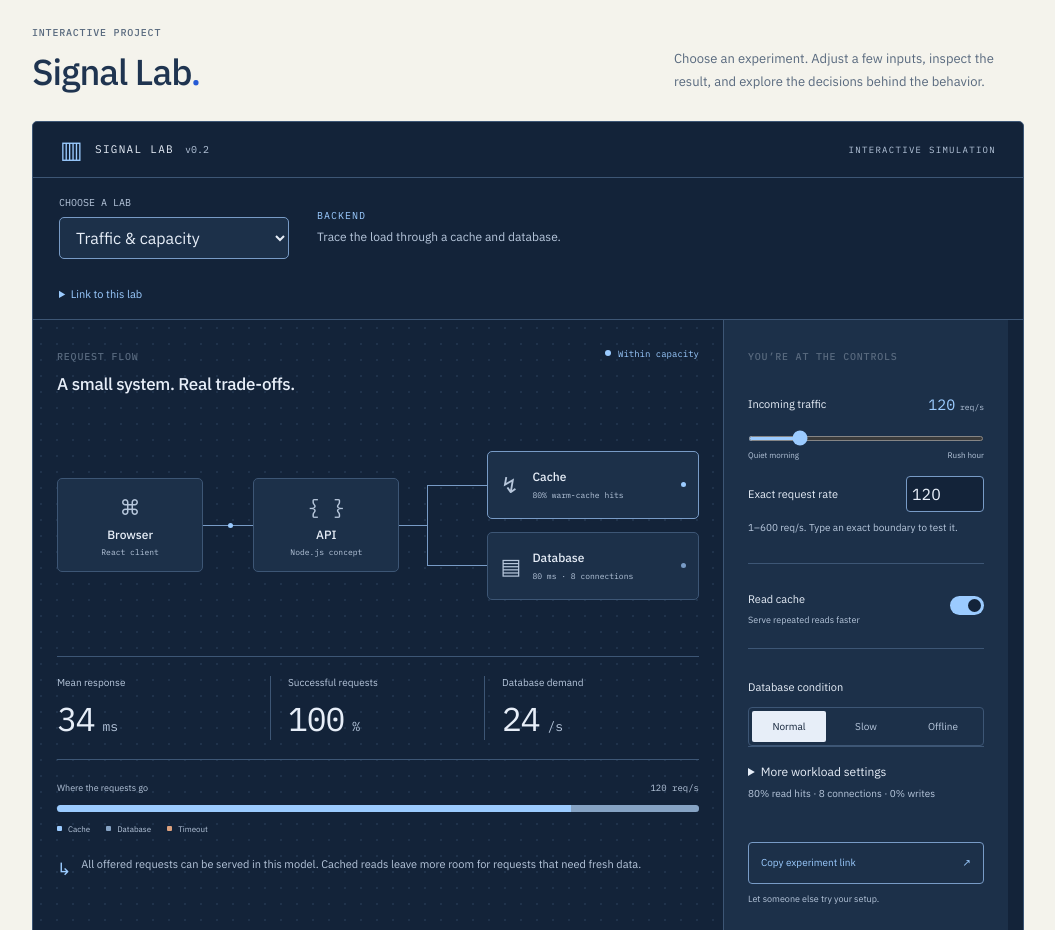
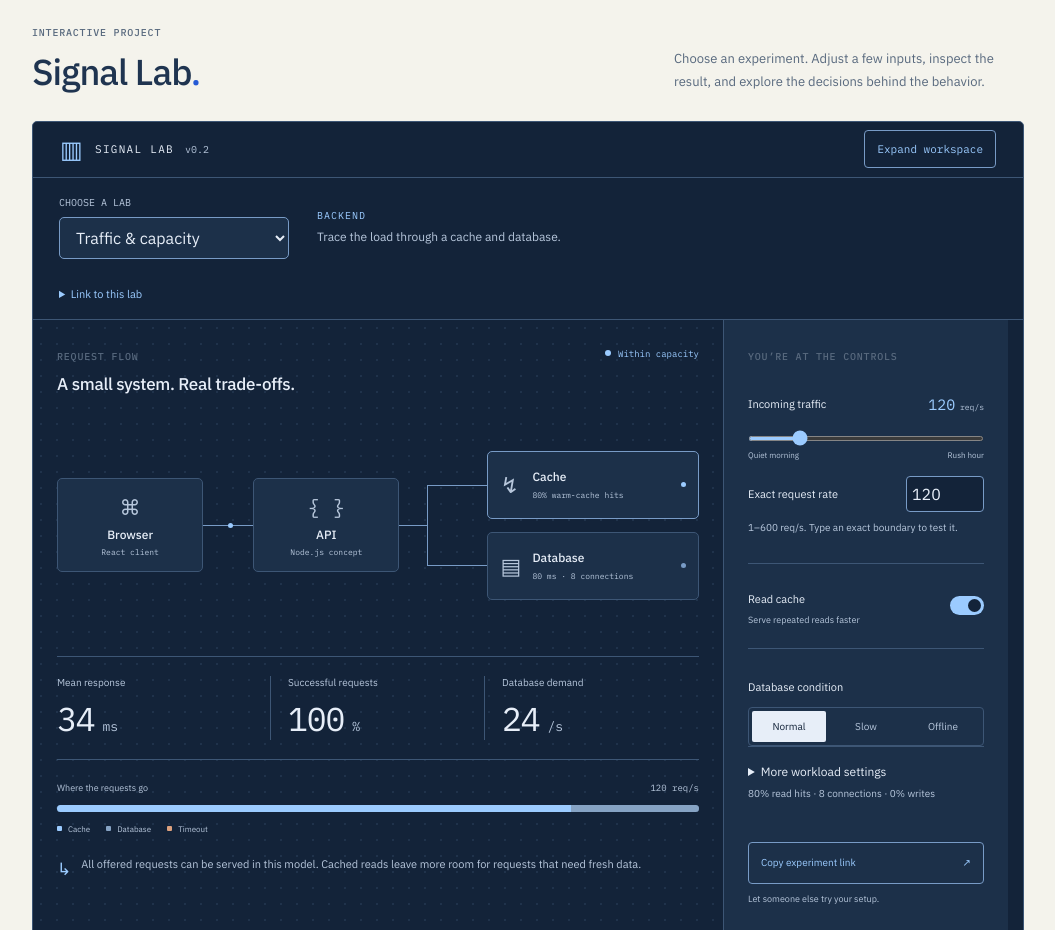
Before and after one commit to JhonSmithRomeroSolorzano/portfolio-lab, a React (Vite) app: page / in a window 1280 px wide. Shown: the part 3880-4810 px from the top of the page, without its empty margins (216-1271 px from the left). Built offline with nearby package versions, Linux system fonts and the light colour scheme.

Commit message:
Add an accessible expanded view without losing lab state

```diff
--- a/src/App.tsx
+++ b/src/App.tsx
@@ -1,3 +1,4 @@
+import { useExpandedLab } from "./use-expanded-lab";
 import { LABS } from "./lab-catalog";
 import type { LabId } from "./lab-catalog";
 import { LabNavigation } from "./LabNavigation";
@@ -71,6 +72,7 @@ function Arrow({ diagonal = false }: { diagonal?: boolean }) {
 }
 
 function SignalLab() {
+  const { expanded, setExpanded, shell, toggle } = useExpandedLab();
   const [activeLab, setActiveLab] = useState<LabId>(() =>
     labFromSearch(window.location.search),
   );
@@ -128,7 +130,13 @@ function SignalLab() {
   const statusClass = result.status === "healthy" ? "good" : "warning";
 
   return (
-    <div className="lab-shell">
+    <div
+      ref={shell}
+      className={`lab-shell ${expanded ? "lab-expanded" : ""}`}
+      role={expanded ? "dialog" : undefined}
+      aria-modal={expanded ? true : undefined}
+      aria-label={expanded ? "Expanded Signal Lab" : undefined}
+    >
       <div className="lab-topbar">
         <span>
           <span className="signal-mark" aria-hidden="true">
@@ -136,7 +144,14 @@ function SignalLab() {
           </span>{" "}
           SIGNAL LAB <span className="version">v0.2</span>
         </span>
-        <span className="simulation-tag">INTERACTIVE SIMULATION</span>
+        <button
+          className="expand-lab"
+          ref={toggle}
+          aria-expanded={expanded}
+          onClick={() => setExpanded(!expanded)}
+        >
+          {expanded ? "Close expanded workspace" : "Expand workspace"}
+        </button>
       </div>
       <LabNavigation
         active={activeLab}
--- a/src/labs.css
+++ b/src/labs.css
@@ -195,3 +195,43 @@
   margin-top: 8px;
   color: var(--lab-muted);
 }
+.expand-lab {
+  background: transparent;
+  color: var(--signal);
+  border: 1px solid var(--lab-outline);
+  border-radius: 4px;
+  padding: 8px 12px;
+  font: 11px var(--mono);
+  min-height: 38px;
+}
+.lab-expanded {
+  position: fixed;
+  inset: 18px;
+  z-index: 100;
+  display: flex;
+  flex-direction: column;
+  box-shadow: 0 0 0 40px #071221cc;
+}
+.lab-expanded .lab-topbar,
+.lab-expanded .lab-navigation {
+  flex: 0 0 auto;
+}
+.lab-expanded .lab-viewport {
+  flex: 1 1 auto;
+  max-height: none;
+  min-height: 0;
+}
+@media (max-width: 700px) {
+  .lab-expanded {
+    inset: 0;
+    border-radius: 0;
+  }
+  .lab-topbar {
+    gap: 12px;
+    padding-inline: 16px;
+  }
+  .expand-lab {
+    font-size: 9px;
+    max-width: 150px;
+  }
+}
--- /dev/null
+++ b/src/use-expanded-lab.ts
@@ -0,0 +1,64 @@
+import { useEffect, useRef, useState } from "react";
+
+export function useExpandedLab() {
+  const [expanded, setExpanded] = useState(false);
+  const shell = useRef<HTMLDivElement>(null);
+  const toggle = useRef<HTMLButtonElement>(null);
+  useEffect(() => {
+    if (!expanded || !shell.current) return;
+    const container = shell.current;
+    const previousOverflow = document.body.style.overflow;
+    const background = [
+      ...document.querySelectorAll<HTMLElement>(
+        ".identity-rail, main > section:not(#lab), .site-footer, .skip-link",
+      ),
+    ];
+    const previousInert = background.map((node) => node.inert);
+    background.forEach((node) => {
+      node.inert = true;
+    });
+    document.body.style.overflow = "hidden";
+    toggle.current?.focus();
+    const onKey = (event: KeyboardEvent) => {
+      if (event.key === "Escape") {
+        event.preventDefault();
+        setExpanded(false);
+      }
+      if (event.key !== "Tab") return;
+      const items = [
+        ...container.querySelectorAll<HTMLElement>(
+          'a[href],button:not([disabled]),input:not([disabled]),select:not([disabled]),textarea:not([disabled]),summary,[tabindex="0"]',
+        ),
+      ].filter(
+        (node) => node.getClientRects().length > 0 && !node.closest("[hidden]"),
+      );
+      const first = items[0],
+        last = items.at(-1);
+      if (
+        event.shiftKey &&
+        (document.activeElement === first ||
+          !container.contains(document.activeElement))
+      ) {
+        event.preventDefault();
+        last?.focus();
+      } else if (
+        !event.shiftKey &&
+        (document.activeElement === last ||
+          !container.contains(document.activeElement))
+      ) {
+        event.preventDefault();
+        first?.focus();
+      }
+    };
+    container.addEventListener("keydown", onKey);
+    return () => {
+      container.removeEventListener("keydown", onKey);
+      background.forEach((node, i) => {
+        node.inert = previousInert[i];
+      });
+      document.body.style.overflow = previousOverflow;
+      toggle.current?.focus({ preventScroll: true });
+    };
+  }, [expanded]);
+  return { expanded, setExpanded, shell, toggle };
+}
```
Also changed, not shown: 2 other files (tests, documents, lock files or other folders).
